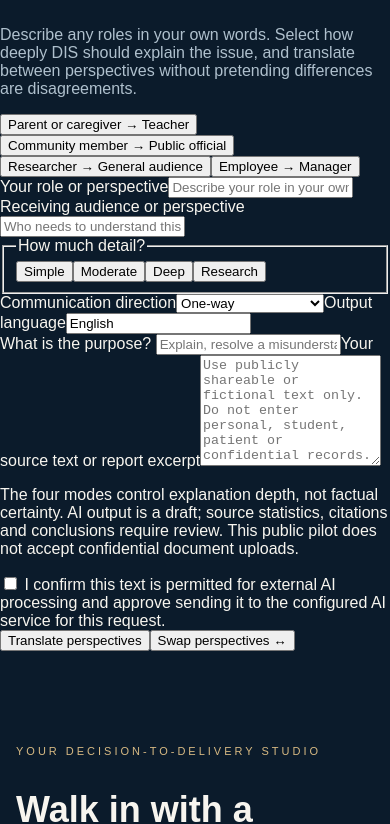
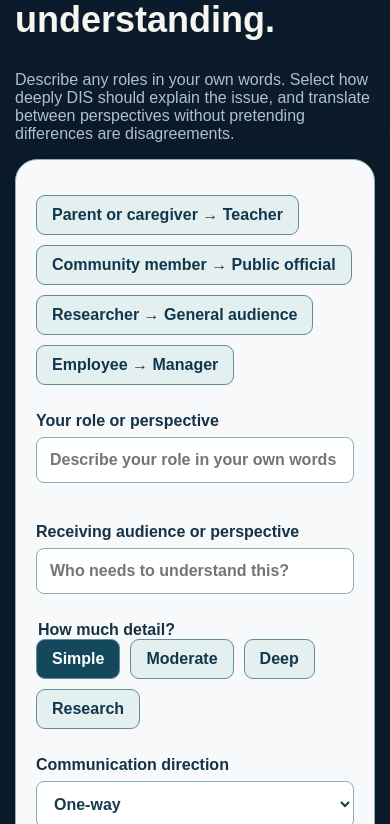
Before and after one commit to mrterryflood-ui/integrated-implementation-intelligence, a Next.js app in the folder apps/dis-platform/: page / in a window 390 px wide. Shown: the part 6020-6844 px from the top of the page. Built offline with nearby package versions, Linux system fonts and the light colour scheme; no server answers.

Commit message:
style(dis): responsive accessible perspective studio

```diff
--- a/apps/dis-platform/app/home.css
+++ b/apps/dis-platform/app/home.css
@@ -152,3 +152,25 @@
 .owned-intel-panel button:disabled{cursor:not-allowed;opacity:.65}
 .owned-intel-panel li{margin:8px 0;font-size:13px;overflow-wrap:anywhere}
 .owned-intel-panel pre{max-width:100%;white-space:pre-wrap;overflow-wrap:anywhere}
+
+/* Audience-agnostic perspective studio */
+.perspective-section{max-width:1200px;margin:auto;padding:88px 24px;scroll-margin-top:32px}
+.perspective-panel{background:#f7f9fa;color:#153247;border:1px solid #90b0b7;border-radius:22px;padding:clamp(20px,4vw,42px);box-shadow:0 22px 65px #020c133b}
+.perspective-examples,.perspective-modes,.perspective-actions{display:flex;gap:10px;flex-wrap:wrap;margin:15px 0}
+.perspective-examples button,.perspective-modes button,.perspective-actions button,.perspective-output button{font:inherit;font-weight:700;border:1px solid #638c9e;border-radius:9px;padding:10px 15px;cursor:pointer;background:#e4eff0;color:#10374c}
+.perspective-modes button[aria-pressed="true"],.perspective-actions button:first-child{background:#13485d;color:#fff}
+.perspective-actions button:disabled{opacity:.65;cursor:wait}
+.perspective-modes{border:0;padding:0}.perspective-modes legend{font-weight:750}
+.perspective-fields{display:grid;grid-template-columns:repeat(2,minmax(0,1fr));gap:16px}
+.perspective-fields label,.perspective-block{display:block;font-weight:700;margin:12px 0}
+.perspective-fields input,.perspective-fields select,.perspective-block input,.perspective-block textarea{display:block;width:100%;box-sizing:border-box;padding:13px;border:1px solid #8baeb7;border-radius:8px;margin-top:7px;font:inherit;color:#173b4b;background:#fff}
+.perspective-block textarea{resize:vertical;min-height:140px}
+.perspective-truth{color:#325368;font-size:14px;line-height:1.5}
+.perspective-consent{display:flex;align-items:flex-start;gap:12px;background:#e6f1f1;border-radius:10px;padding:16px;line-height:1.5}
+.perspective-consent input{margin-top:5px;min-width:20px;min-height:20px}
+.perspective-status{color:#224d64;background:#e9f3f5;border-left:4px solid #276b88;padding:12px}
+.perspective-output{margin-top:24px;border-top:1px solid #b5cad0;padding-top:16px}
+.perspective-output>div{display:flex;justify-content:space-between;align-items:center;gap:10px;flex-wrap:wrap}
+.perspective-output pre{white-space:pre-wrap;overflow-wrap:anywhere;font:inherit;line-height:1.6;background:#fff;border:1px solid #c6d6dd;border-radius:10px;padding:20px;max-height:680px;overflow:auto}
+.perspective-section input:focus-visible,.perspective-section textarea:focus-visible,.perspective-section button:focus-visible,.perspective-section select:focus-visible{outline:3px solid #cb9f51;outline-offset:2px}
+@media(max-width:700px){.perspective-fields{grid-template-columns:1fr}.perspective-section{padding:45px 15px}.perspective-panel{padding:20px}}
```
